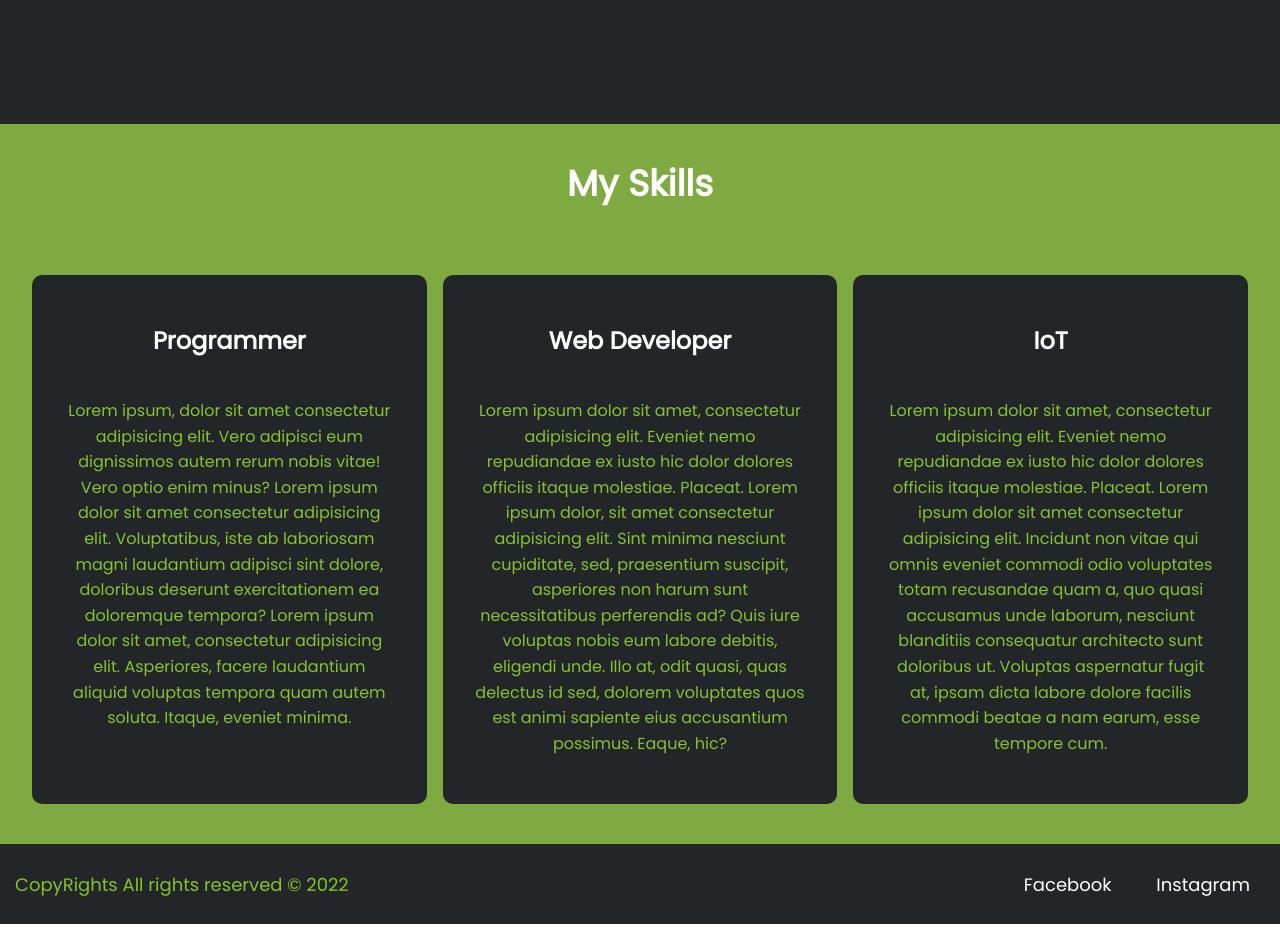
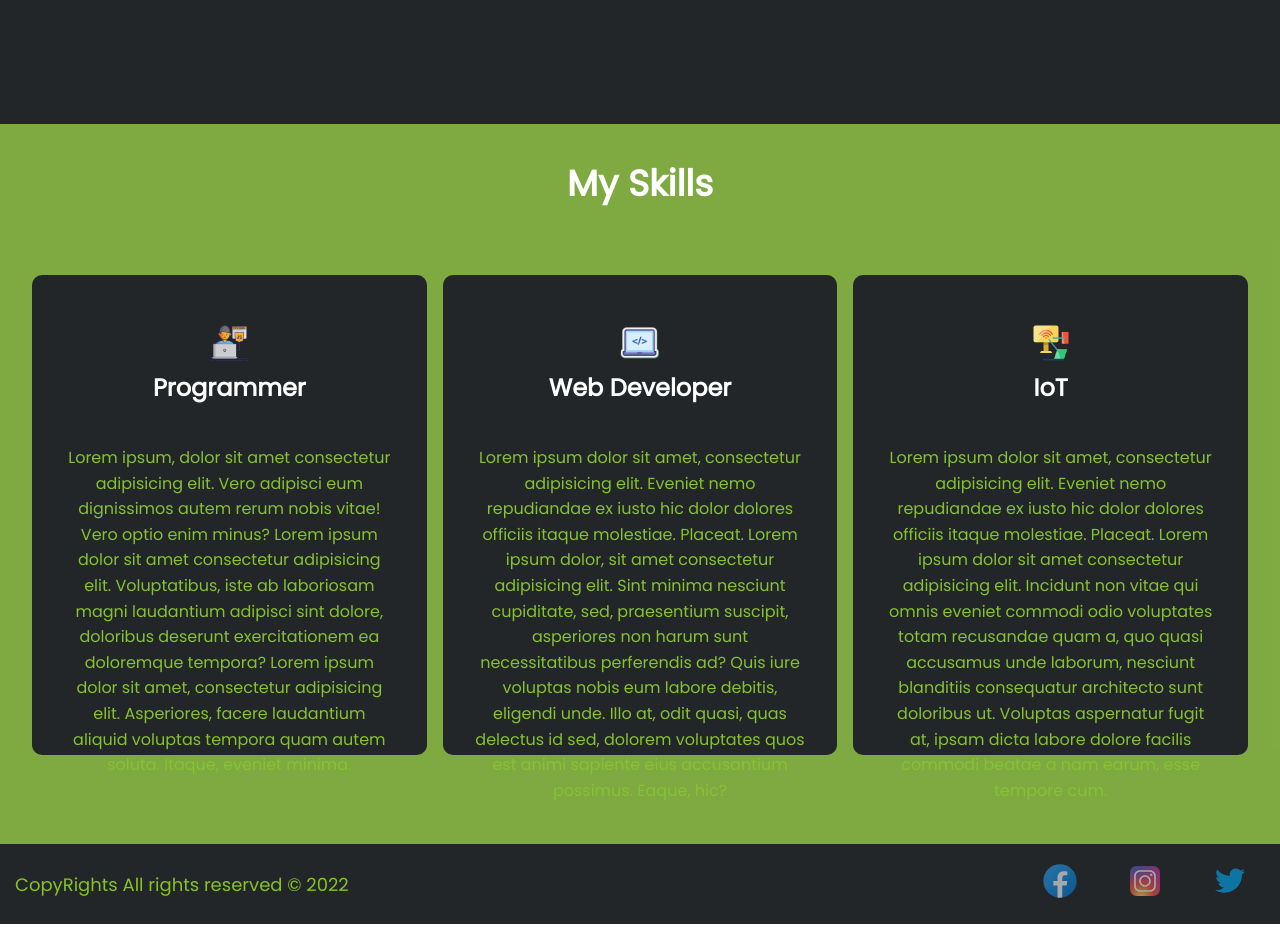
Before and after one commit to umar453/my_portfolio, a plain HTML site: page index.html in a window 1280 px wide. Shown: the part 1540-2467 px from the top of the page. Drawn offline with Linux system fonts and the light colour scheme.

Commit message:
added icons

```diff
--- a/Css/programmer.css
+++ b/Css/programmer.css
@@ -45,6 +45,7 @@ body{
     margin-top: 4rem;
     height:30rem;
     border-radius: 1rem;
+    width: 30rem;
 }
 .card h2{
     text-align: center;
--- a/Css/style.css
+++ b/Css/style.css
@@ -136,13 +136,14 @@ body {
 /* portfolio styling */
 
 .Portfolio{
-    height: 90vh;
+    min-height: 90vh;
     background-color: #7ca93efa;
 }
 .portfolio__head{
     padding: 2rem;
     font-size: 1.5rem;
     text-align: center;
+    overflow: hidden;
     color: #FFF;
 }
 .card__wrapper{
@@ -159,7 +160,7 @@ body {
     /* position: relative; */
     text-align: center;
     width: auto;
-    min-height: 30rem;
+    height: 30rem;
 
 }
 .card h2{
@@ -171,6 +172,11 @@ body {
 .card p{
   line-height: 1.6;
   color: #86c232;
+  overflow: none;
+}
+.card img{
+    width: 40px;
+    height: 40px;
 }
 
 .card:hover p{
@@ -188,4 +194,10 @@ body {
 
 .card a{
     text-decoration: none;
+    text-overflow: hidden;
 }
+.links a img{
+    width: 40px;
+    height: 40px;
+    opacity: 0.6;
+}
--- a/Css/web.css
+++ b/Css/web.css
@@ -17,8 +17,8 @@ body{
 .web_development{
     background-color:#222629 ;
     height: 100vh;
-    margin: 0;
     color: #fff;
+    width: 100%;
 }
 .head h2{
     margin: 0;
@@ -56,6 +56,7 @@ body{
     margin-top: 4rem;
     height:28rem;
     border-radius: 1rem;
+    width: 30rem;
 }
 .card h2{
     text-align: center;
--- a/index.html
+++ b/index.html
@@ -51,6 +51,10 @@
       <div class="card__wrapper">
         <div class="card">
           <a href="programmer.html" target="blank">
+
+            <div class="logo">
+              <img src="Imgs/icons8-web-development-64(1).png" alt="">
+            </div>
             <h2>Programmer</h2>
             <p>
               Lorem ipsum, dolor sit amet consectetur adipisicing elit. Vero
@@ -66,6 +70,9 @@
         </div>
         <div class="card">
           <a href="web.html" target="blank">
+            <div class="logo">
+              <img src="Imgs/icons8-laptop-coding-100.png" alt="">
+            </div>
             <h2>Web Developer</h2>
             <p>
               Lorem ipsum dolor sit amet, consectetur adipisicing elit. Eveniet
@@ -82,6 +89,9 @@
         </div>
         <div class="card">
           <a href="iot.html" target="blank">
+            <div class="logo">
+              <img src="Imgs/icons8-iot-64.png" alt="">
+            </div>
             <h2>IoT</h2>
             <p>
               Lorem ipsum dolor sit amet, consectetur adipisicing elit. Eveniet
@@ -107,14 +117,20 @@
             href="https://www.facebook.com/M.umar83848/"
             target="blank"
             class="fb"
-            >Facebook</a
+            ><img src="Imgs/icons8-facebook.svg" alt=""></a
           >
           <a
             href="https://www.instagram.com/umar_3219/"
             target="blank"
             class="insta"
-            >Instagram</a
+            ><img src="Imgs/icons8-instagram(2).svg" alt=""></a
           >
+          <a
+          href="https://www.twitter.com"
+          target="blank"
+          class="twitter"
+          ><img src="Imgs/icons8-twitter.svg" alt=""></a
+        >
         </div>
       </div>
     </footer>
```
Also changed, not shown: Imgs/icons8-facebook.svg (added), Imgs/icons8-instagram(1).svg (added), Imgs/icons8-instagram(2).svg (added), Imgs/icons8-iot-64.png (added), Imgs/icons8-laptop-coding-100.png (added), Imgs/icons8-twitter.svg (added), Imgs/icons8-web-development-64(1).png (added), Imgs/icons8-web-development-64.png (added), Imgs/undraw_developer_activity_re_39tg.svg (added), Imgs/undraw_firmware_re_fgdy.svg (added), Imgs/undraw_profile_re_4a55.svg (added).
